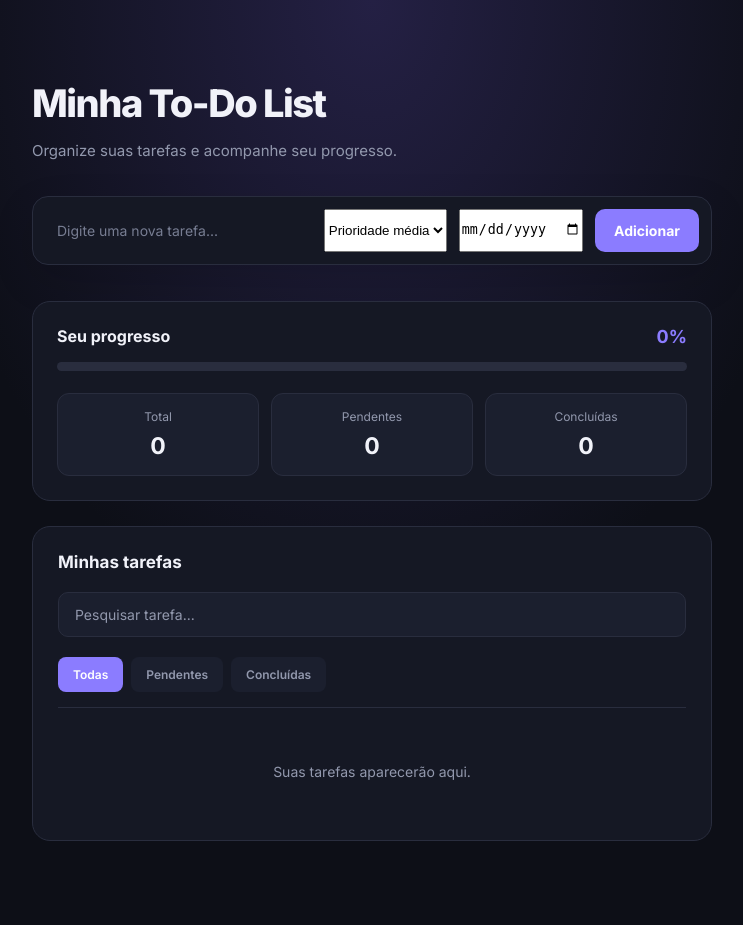
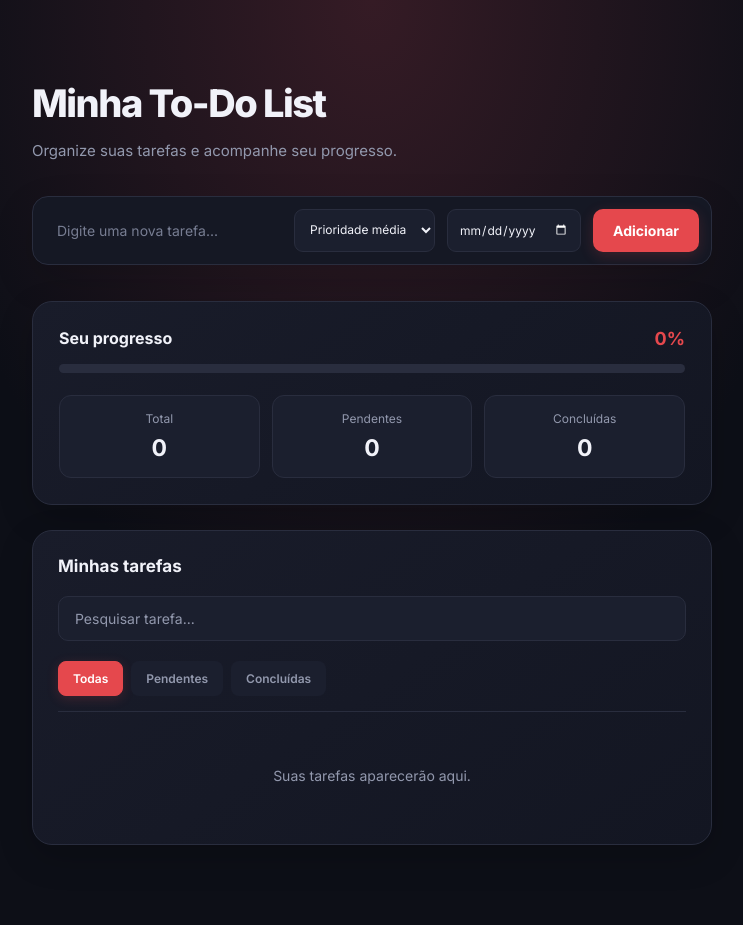
Before and after one commit to matheusferb/to-do-list-python, a Flask app: page / in a window 1280 px wide. Shown: the whole page, without its empty margins (268-1011 px from the left). Before the commit the page ends 841 px from the top, so only its background shows below. Run offline with Flask 3, Linux system fonts and the light colour scheme; data that the repository does not hold is empty.

Commit message:
Troca de cores, estilo mais moderno em vermelho

```diff
--- a/static/style.css
+++ b/static/style.css
@@ -1,7 +1,7 @@
 
 @import url('https://fonts.googleapis.com/css2?family=Inter:wght@400;500;600;700;800&display=swap');
 
-/* Variáveis de cores */
+/* Identidade visual */
 :root {
     --fundo: #0d0f17;
     --cartao: #151824;
@@ -9,8 +9,10 @@
     --borda: #292d3e;
     --texto: #f1f2f9;
     --texto-secundario: #9298ad;
-    --roxo: #8b7cff;
-    --roxo-hover: #7565f5;
+
+    --destaque: #e5484d;
+    --destaque-hover: #c9363e;
+
     --verde: #4ade80;
     --vermelho: #fb7185;
 }
@@ -26,7 +28,7 @@ body {
     min-height: 100vh;
     padding: 80px 20px;
     background:
-        radial-gradient(ellipse at 50% 0%, #242044 0%, transparent 50%),
+        radial-gradient(ellipse at 50% 0%, #351b25 0%, transparent 50%),
         var(--fundo);
     color: var(--texto);
     font-family: 'Inter', Arial, sans-serif;
@@ -84,9 +86,10 @@ body {
     color: #777d92;
 }
 
+/* Botão adicionar */
 #botao-adicionar {
-    padding: 13px 19px;
-    background: var(--roxo);
+    padding: 13px 20px;
+    background: var(--destaque);
     color: #fff;
     border: none;
     border-radius: 10px;
@@ -94,21 +97,24 @@ body {
     font-size: 14px;
     font-weight: 700;
     cursor: pointer;
-    transition: background 0.2s, transform 0.2s;
+    transition: 0.2s ease;
+    box-shadow: 0 4px 14px #e5484d30;
 }
 
 #botao-adicionar:hover {
-    background: var(--roxo-hover);
-    transform: translateY(-1px);
+    background: var(--destaque-hover);
+    transform: translateY(-2px);
+    box-shadow: 0 6px 18px #e5484d45;
 }
 
 /* Painel de progresso */
 .painel-progresso {
-    background: var(--cartao);
+    background: linear-gradient(145deg, #191c2a, #131622);
     border: 1px solid var(--borda);
-    border-radius: 18px;
-    padding: 24px;
+    border-radius: 20px;
+    padding: 26px;
     margin-bottom: 25px;
+    box-shadow: 0 12px 35px #00000030;
 }
 
 .progresso-cabecalho {
@@ -123,7 +129,7 @@ body {
 }
 
 #texto-progresso {
-    color: var(--roxo);
+    color: var(--destaque);
     font-weight: 700;
     font-size: 18px;
 }
@@ -141,9 +147,10 @@ body {
 #progresso-preenchido {
     width: 0%;
     height: 100%;
-    background: linear-gradient(90deg, #7565f5, #a99cff);
+    background: linear-gradient(90deg, #c9363e, #ff5964);
     border-radius: 20px;
     transition: width 0.4s ease;
+    box-shadow: 0 0 12px #e5484d60;
 }
 
 /* Contadores */
@@ -176,9 +183,10 @@ body {
 /* Lista de tarefas */
 .lista-tarefas {
     padding: 25px;
-    background: var(--cartao);
+    background: linear-gradient(145deg, #191c2a, #131622);
     border: 1px solid var(--borda);
-    border-radius: 18px;
+    border-radius: 20px;
+    box-shadow: 0 12px 35px #00000030;
 }
 
 .lista-tarefas h2 {
@@ -286,7 +294,8 @@ body {
 }
 
 #lista-tarefas li button:hover {
-    border-color: var(--roxo);
+    border-color: var(--destaque);
+    transform: translateY(-1px);
 }
 
 #lista-tarefas li button:first-of-type {
@@ -317,8 +326,8 @@ body {
 }
 
 #campo-pesquisa:focus {
-    border-color: var(--roxo);
-    box-shadow: 0 0 0 3px rgba(117, 101, 245, 0.15);
+    border-color: var(--destaque);
+    box-shadow: 0 0 0 3px #e5484d20;
 }
 
 /* Filtros */
@@ -349,8 +358,33 @@ body {
 }
 
 .filtro.ativo {
-    background: var(--roxo);
+    background: var(--destaque);
     color: white;
+    border-color: var(--destaque);
+    box-shadow: 0 3px 12px #e5484d30;
+}
+
+/* Campos de seleção */
+#campo-prioridade,
+#campo-data {
+    padding: 11px;
+    background: var(--cartao-hover);
+    color: var(--texto);
+    border: 1px solid var(--borda);
+    border-radius: 9px;
+    font-family: inherit;
+    font-size: 12px;
+    outline: none;
+    cursor: pointer;
+}
+
+#campo-prioridade:focus,
+#campo-data:focus {
+    border-color: var(--destaque);
+}
+
+#campo-data {
+    color-scheme: dark;
 }
 
 /* Responsividade para celulares */
```
